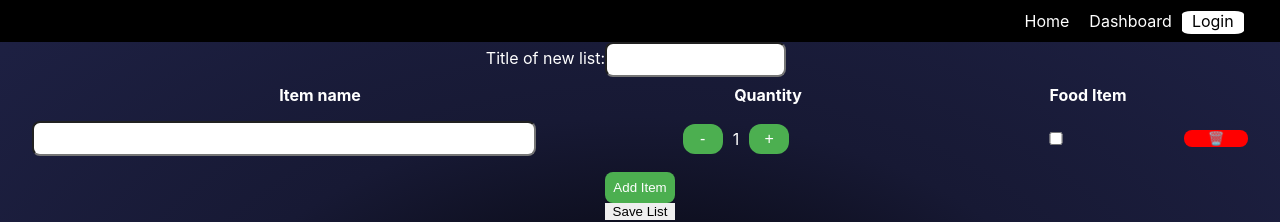
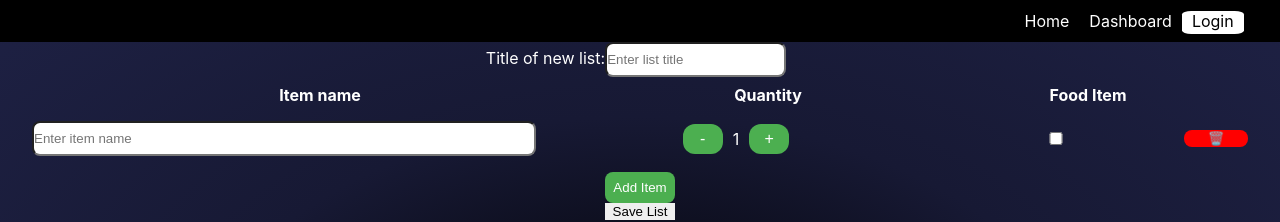
Before and after one commit to Velocities/SpeedCart, a React (Create React App) app in the folder speedcart-react/: page /NewShoppingList in a window 1280 px wide. Shown: the top 222 px of the page. Built offline with nearby package versions, Linux system fonts and the light colour scheme.

Commit message:
Implement Issue #43

```diff
--- a/speedcart-react/src/components/ShoppingListItem/ShoppingListItem.js
+++ b/speedcart-react/src/components/ShoppingListItem/ShoppingListItem.js
@@ -21,6 +21,7 @@ function ShoppingListItem({ item, index, onItemChange, onRemoveItem, isEditing }
             value={item.name}
             className={`${inputStyles.input} ${styles.itemName}`}
             onChange={(e) => handleInputChange('name', e.target.value)}
+            placeholder="Enter item name"
             required
           />
           <IntegerQuantityValue value={item.quantity} onChange={handleQuantityChange} />
--- a/speedcart-react/src/pages/NewShoppingList/NewShoppingList.js
+++ b/speedcart-react/src/pages/NewShoppingList/NewShoppingList.js
@@ -115,6 +115,7 @@ const NewShoppingList = () => {
           name="listTitle"
           value={listTitle}
           onChange={(e) => handleListTitleChange(e.target.value)}
+          placeholder="Enter list title"
           required
         />
       </div>
--- a/speedcart-react/src/pages/ShoppingListDetail/ShoppingListDetail.js
+++ b/speedcart-react/src/pages/ShoppingListDetail/ShoppingListDetail.js
@@ -226,6 +226,7 @@ const ShoppingListDetail = () => {
         value={shoppingList.name}
         onChange={handleTitleChange}
         className={inputStyles.input}
+        placeholder="Enter list title"
         disabled={!isEditing} // Disable input in view mode
         /> :
         <div>{shoppingList.name}</div>
```
